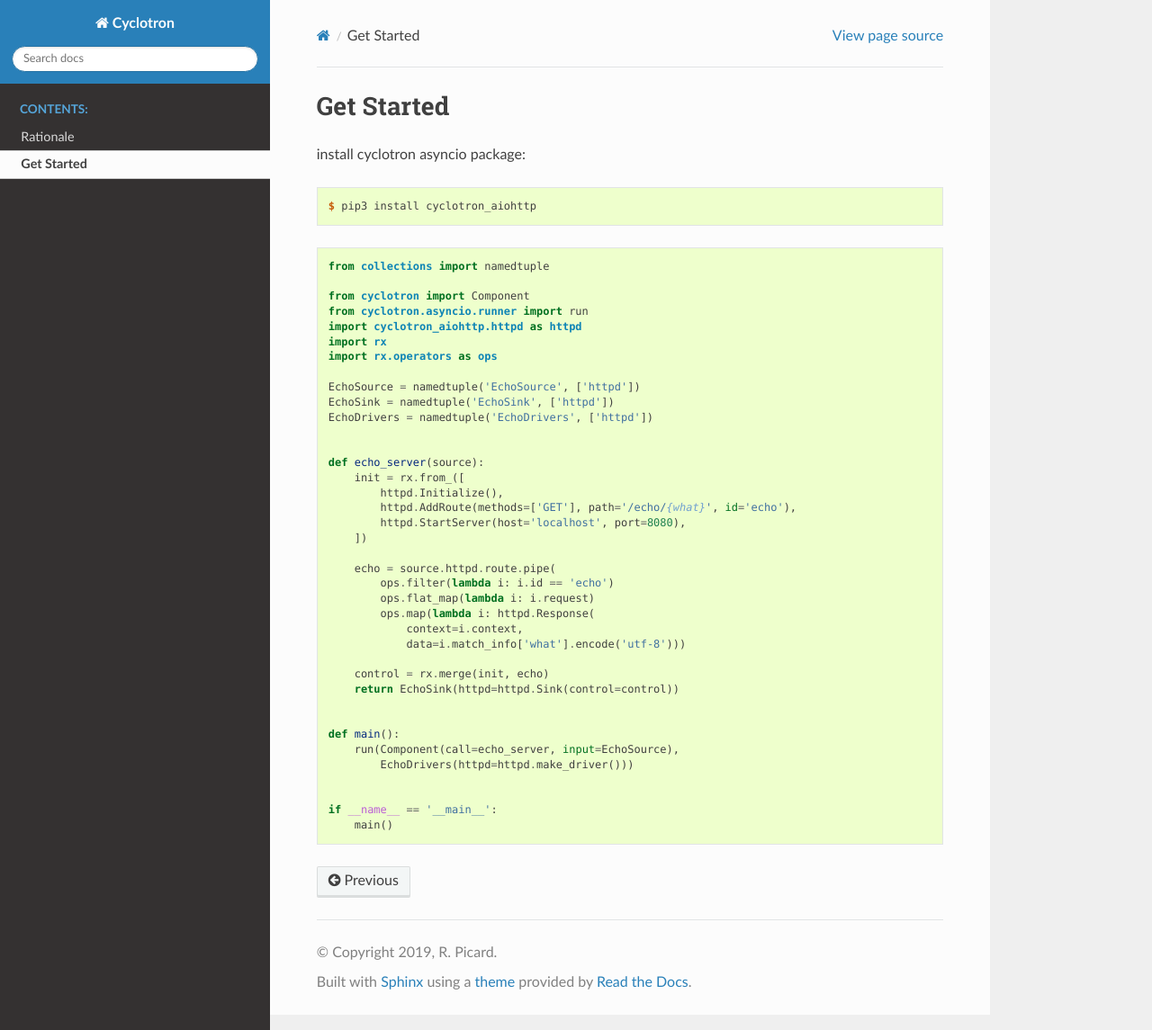
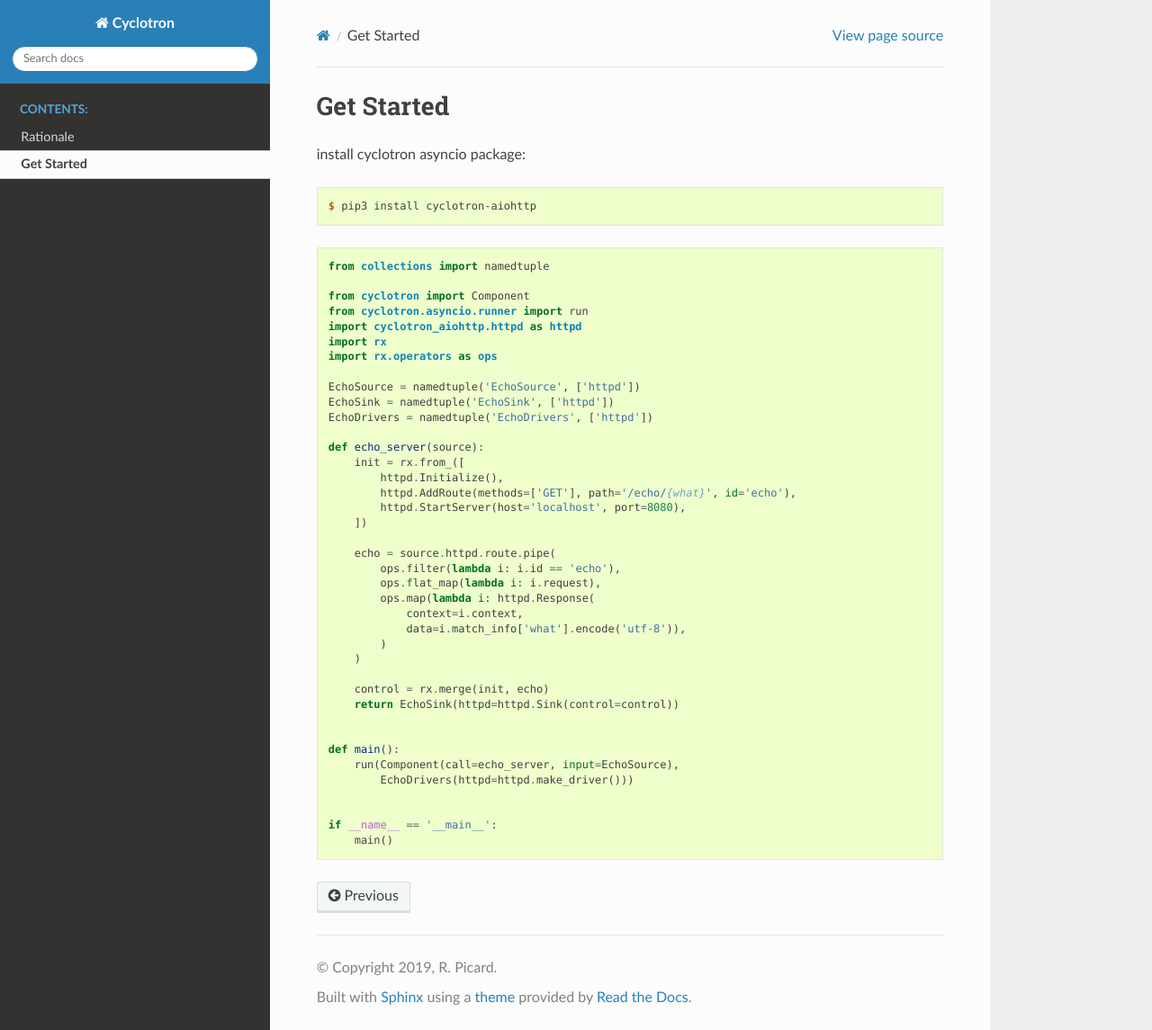
Before and after one commit to MainRo/cyclotron-py, a Sphinx documentation site: the page built from docs/get_started.rst, in a window 1280 px wide and 1145 px high. Shown: the whole window at 90% size. Built offline with Sphinx 7.4.7 and the Read the Docs theme 2.0.0, drawn with Linux system fonts in a browser that asks for light colours.

Commit message:
doc: fixed example

```diff
--- a/docs/get_started.rst
+++ b/docs/get_started.rst
@@ -5,7 +5,7 @@ install cyclotron asyncio package:
 
 .. code-block:: console
 
-    $ pip3 install cyclotron_aiohttp
+    $ pip3 install cyclotron-aiohttp
 
 
 .. code-block:: python
@@ -22,7 +22,6 @@ install cyclotron asyncio package:
     EchoSink = namedtuple('EchoSink', ['httpd'])
     EchoDrivers = namedtuple('EchoDrivers', ['httpd'])
 
-
     def echo_server(source):
         init = rx.from_([
             httpd.Initialize(),
@@ -31,11 +30,13 @@ install cyclotron asyncio package:
         ])
 
         echo = source.httpd.route.pipe(
-            ops.filter(lambda i: i.id == 'echo')
-            ops.flat_map(lambda i: i.request)
+            ops.filter(lambda i: i.id == 'echo'),
+            ops.flat_map(lambda i: i.request),
             ops.map(lambda i: httpd.Response(
                 context=i.context,
-                data=i.match_info['what'].encode('utf-8')))
+                data=i.match_info['what'].encode('utf-8')),
+            )
+        )
 
         control = rx.merge(init, echo)
         return EchoSink(httpd=httpd.Sink(control=control))
```
